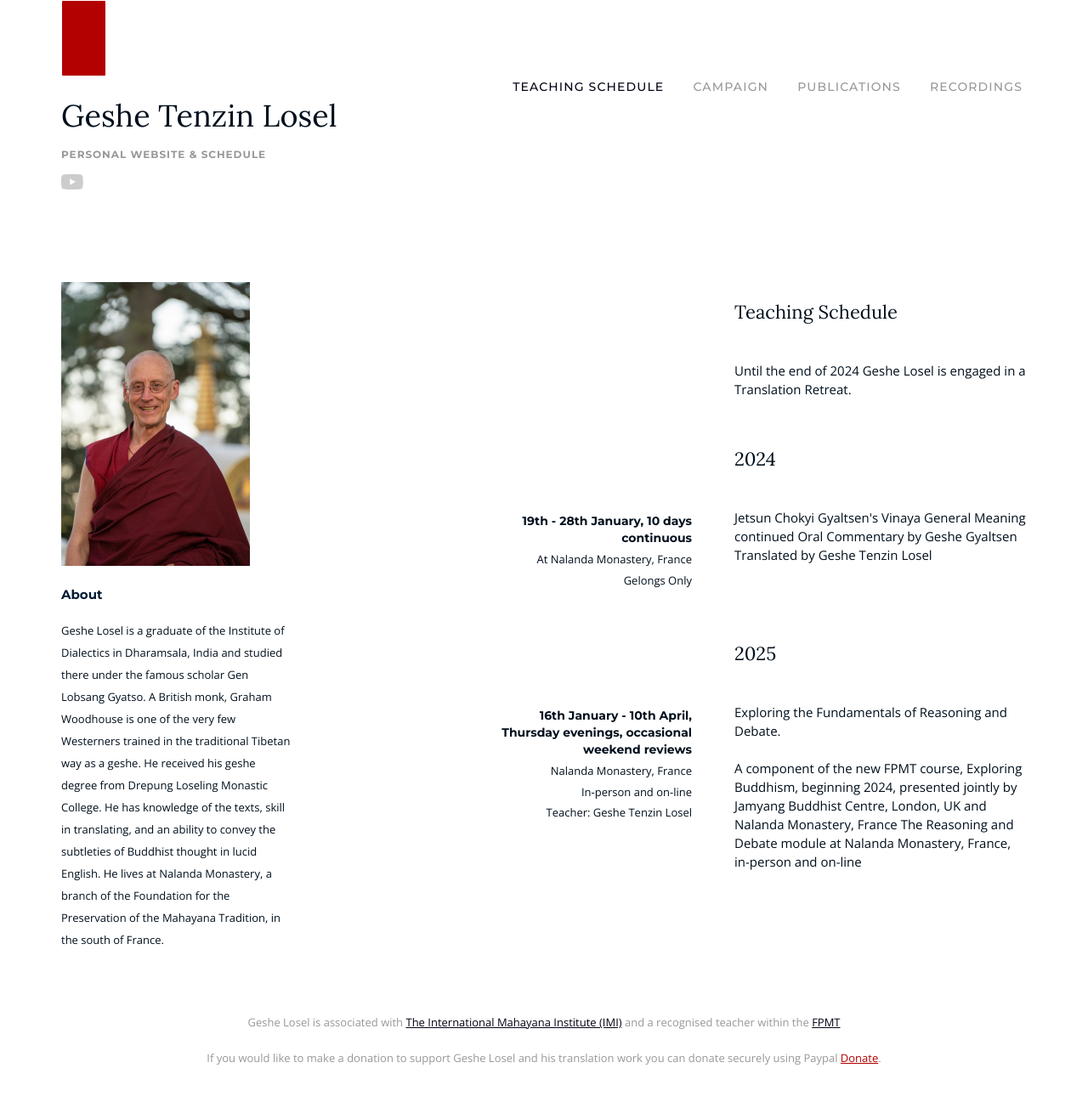
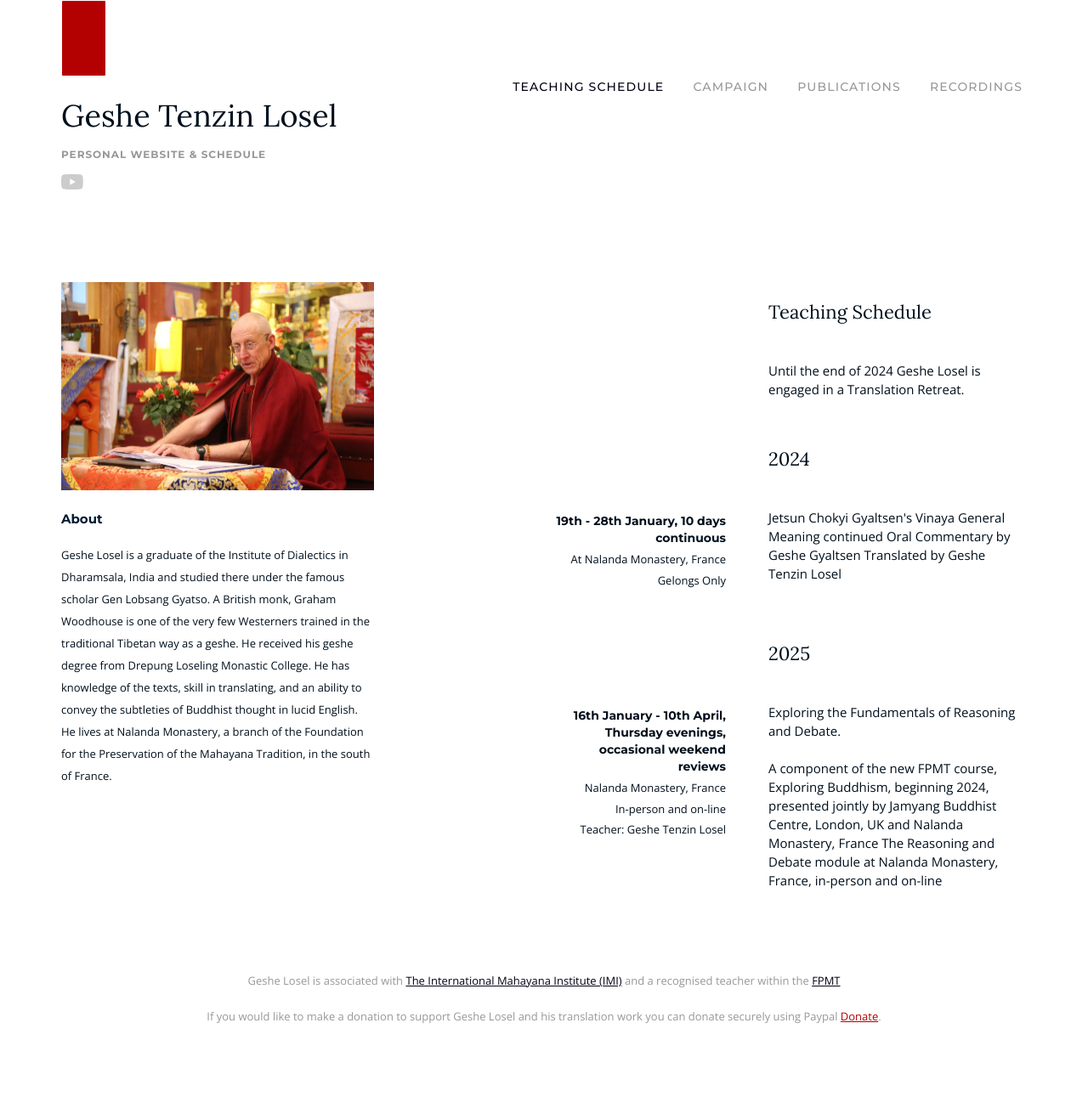
Before and after one commit to hallodom/geshe-graham-losel, a Jekyll site: the page built from index.html, in a window 1280 px wide. Shown: the whole page at 85% size. Built offline with Jekyll 4.4.1, drawn with Linux system fonts in a browser that asks for light colours; after the commit the page ends 1248 px from its top, so only the background shows below that.

Commit message:
Add new image and widen left column

```diff
--- a/css/site.css
+++ b/css/site.css
@@ -123,10 +123,6 @@ a.main-nav__active {
 }
 
 /* About */
-
-.profile-pic {
-  width: 222px;
-}
 
 .about-title {
   font-family: Montserrat;
--- a/index.html
+++ b/index.html
@@ -7,11 +7,12 @@ pageName: index
 
 <!-- Site content -->
 <div class="row">
-  <div class="col-xs-12 col-sm-3 last-xs first-sm">
+  <div class="col-xs-12 col-sm-4 last-xs first-sm">
     <img
-      src="images/geshe-graham-losel.jpg"
+      src="images/geshe-graham-side.jpg"
+      width="100%"
       class="profile-pic xs-profile-pic"
-      alt=""
+      alt="Geshe Graham Losel Photo Teaching in Nalanda, France"
     />
     <h4 class="about-title">About</h4>
     <p class="about-text">
@@ -28,7 +29,7 @@ pageName: index
   </div>
 
   <!-- Schedule Header -->
-  <div class="col-xs-12 col-sm-9">
+  <div class="col-xs-12 col-sm-8">
     <!-- Begin Events -->
     <div class="row end-xs events">
       <!-- Schedule header -->
```
Also changed, not shown: images/geshe-graham-side.jpg (added), 3 other files.
